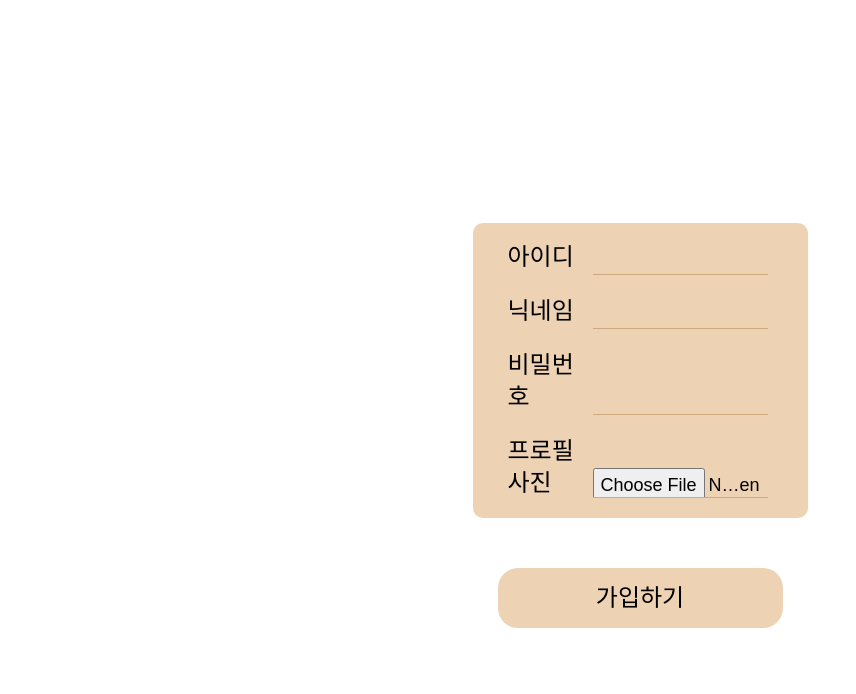
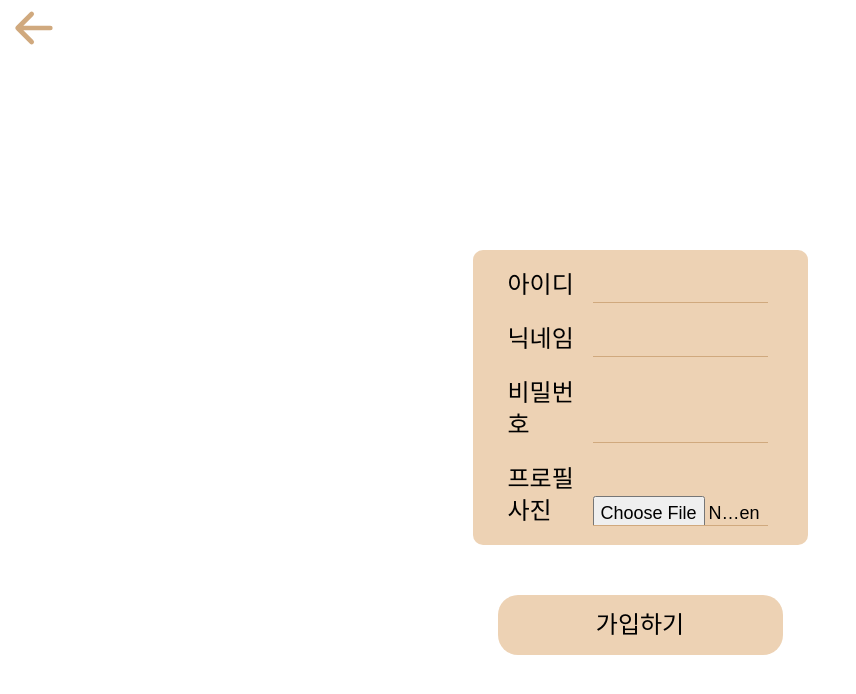
Before and after one commit to AkoIsCat/Monyang-i, a Next.js app: page /signup in a window 1280 px wide. Shown: the top 694 px of the page, without its empty margins (0-856 px from the left). Built offline with nearby package versions, Linux system fonts and the light colour scheme; a web font is replaced by a local one.

Commit message:
Feat: 뒤로가기 버튼 추가 및 css 수정

```diff
--- a/src/app/(beforeLogin)/signup/page.tsx
+++ b/src/app/(beforeLogin)/signup/page.tsx
@@ -1,11 +1,17 @@
 import Button from '../_component/Button';
 import FormBackground from '../_component/FormBackground';
 import SignUpUserForm from '../_component/SignUpUserForm';
+import BackPageButton from '../_component/BackPageButton';
 
 const SignupPage = () => {
   return (
-    <div className="w-screen flex justify-center flex-col items-center h-screen">
-      <SignUpUserForm />
+    <div className="w-screen h-screen flex flex-col justify-between">
+      <header className="h-headerHeight px-back">
+        <BackPageButton />
+      </header>
+      <div className="flex justify-center flex-col items-center grow">
+        <SignUpUserForm />
+      </div>
     </div>
   );
 };
```
Also changed, not shown: src/app/(beforeLogin)/signin/page.tsx (+5 -2 lines).
